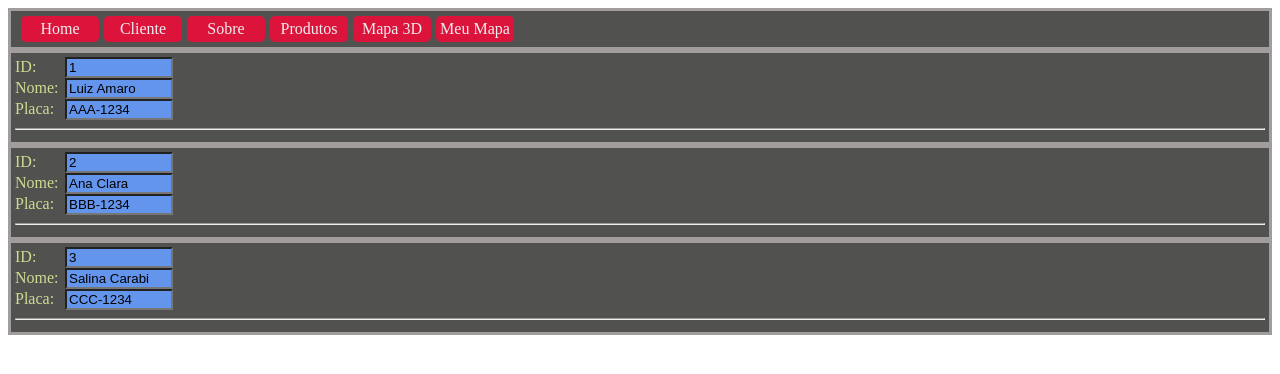
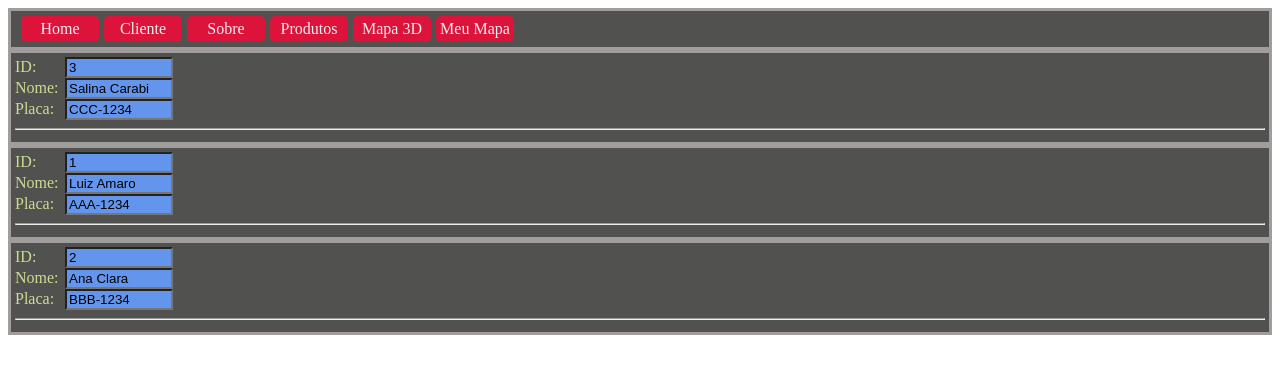
Before and after one commit to luizbarueri/next-fundamentos, a Next.js app: page /Cliente/cliente in a window 1280 px wide. Shown: the top 374 px of the page. Built offline with nearby package versions, Linux system fonts and the light colour scheme.

Commit message:
props com id no component. teste 11

```diff
--- a/src/pages/Cliente/cliente.js
+++ b/src/pages/Cliente/cliente.js
@@ -1,14 +1,14 @@
 import Navegador from '../components/Navegador';
 import CadCliente from './components/CadCliente';
 
-export default function Cliente() {
-   const usuariosID = [0,1,2];
+export default function Cliente(props) {
+   //const usuariosID = props.id; //[0,1,2];
     return (
         <div>
             <Navegador />
-            <CadCliente id = {usuariosID[0]}/>
-            <CadCliente id = {usuariosID[1]}/>
-            <CadCliente id = {usuariosID[2]}/>
+            <CadCliente id = '2' />
+            <CadCliente id = '0'/>
+            <CadCliente id = '1'/>
         </div>
     )
 }
```
